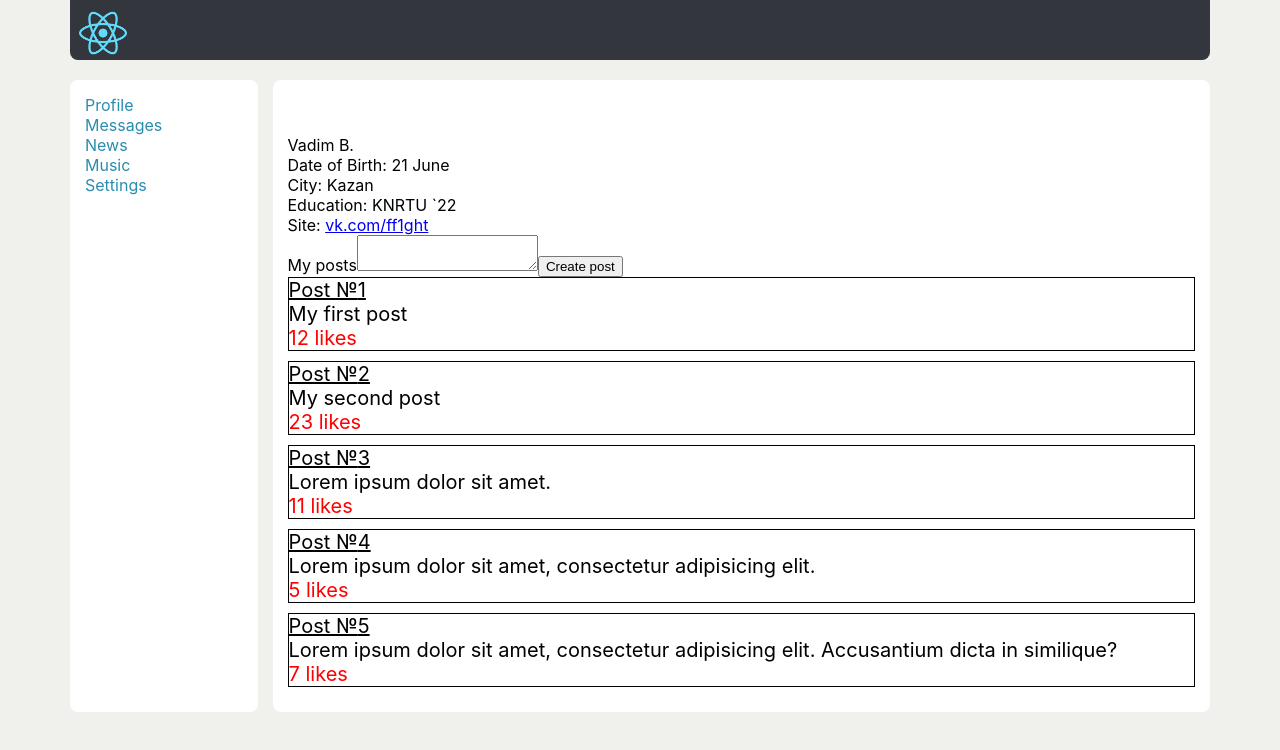
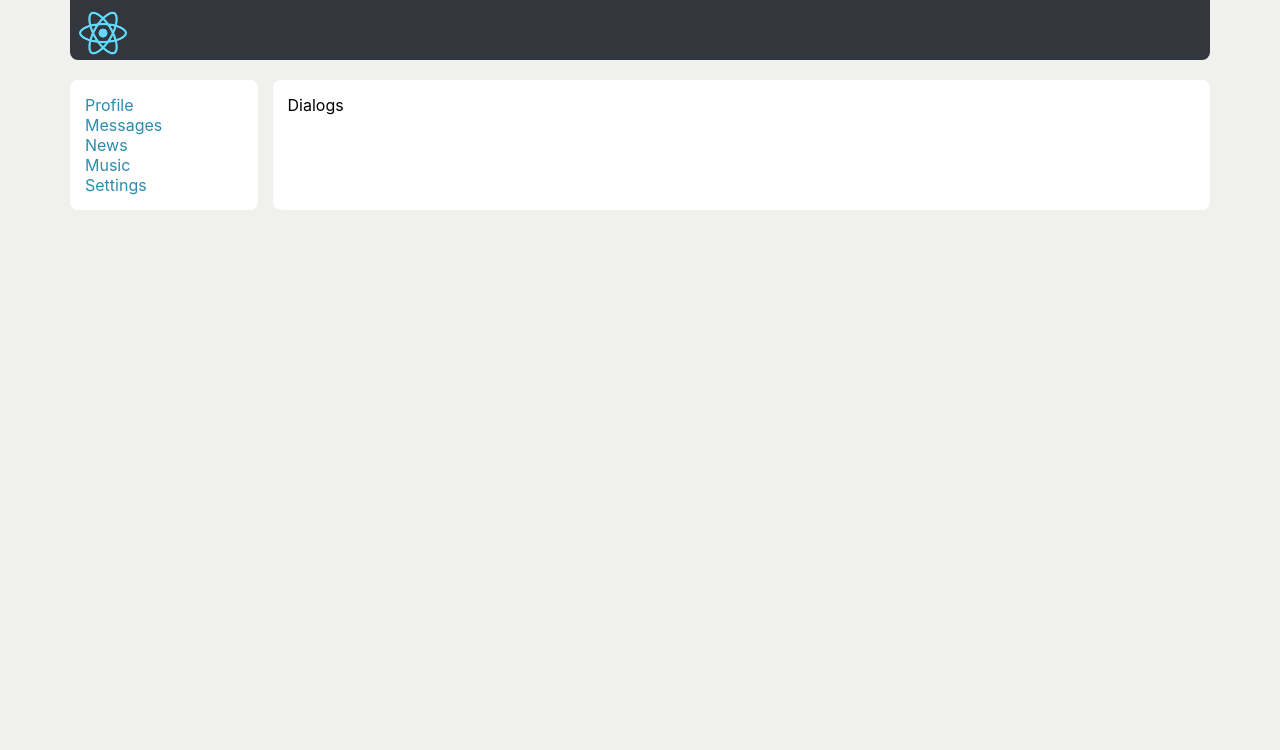
Before and after one commit to vadim-feof/study-react, a React (Create React App) app: page /dialogs in a window 1280 px wide. Shown: the top 750 px of the page. Built offline with nearby package versions, Linux system fonts and the light colour scheme.

Commit message:
18-19-added Dialogs, add route

```diff
--- a/package.json
+++ b/package.json
@@ -8,6 +8,7 @@
     "@testing-library/user-event": "^13.5.0",
     "react": "^17.0.2",
     "react-dom": "^17.0.2",
+    "react-router-dom": "^6.2.1",
     "react-scripts": "5.0.0",
     "web-vitals": "^2.1.4"
   },
--- a/src/App.css
+++ b/src/App.css
@@ -25,3 +25,10 @@ body {
     gap: 20px 15px;
     /* grid-auto-rows: minmax(200px, auto);   */
 }
+
+.App-content {
+    grid-area: content;
+    background-color: var(--main-color);
+    border-radius: 8px;
+    padding: 15px;
+}
--- a/src/App.js
+++ b/src/App.js
@@ -2,16 +2,25 @@ import './App.css';
 import Header from './components/Header/Header';
 import Profile from './components/Profile/Profile';
 import Sidebar from './components/Sidebar/Sidebar';
+import Dialogs from "./components/Dialogs/Dialogs";
+import {BrowserRouter, Route, Routes} from "react-router-dom";
 
 /* http://preview.themeforest.net/item/buddy-multipurpose-wordpressbuddypress-theme/full_screen_preview/3506362?_ga=2.214380447.908696352.1643398348-404296411.1634847135
 */
 function App() {
     return (
-        <div className='App'>
-            <Header />
-            <Sidebar />
-            <Profile />
-        </div>
+        <BrowserRouter>
+            <div className='App'>
+                <Header />
+                <Sidebar />
+                <div className="App-content">
+                    <Routes>
+                        <Route path='/profile' element={<Profile />} />
+                        <Route path='/dialogs' element={<Dialogs />} />
+                    </Routes>
+                </div>
+            </div>
+        </BrowserRouter>
     );
 }
 
--- /dev/null
+++ b/src/components/Dialogs/Dialogs.jsx
@@ -0,0 +1,12 @@
+import React from 'react';
+import classes from './Dialogs.module.css';
+
+const Dialogs = () => {
+    return (
+        <div>
+            Dialogs
+        </div>
+    );
+}
+
+export default Dialogs;
--- a/src/components/Profile/Profile.jsx
+++ b/src/components/Profile/Profile.jsx
@@ -4,7 +4,7 @@ import Posts from "./Posts/Posts";
 
 const Profile = () => {
     return (
-        <div className={classes.content}>
+        <div>
             <div className={classes.header}>
                 <img src='' />
             </div>
--- a/src/components/Profile/Profile.module.css
+++ b/src/components/Profile/Profile.module.css
@@ -1,10 +1,3 @@
-.content {
-    grid-area: content;
-    background-color: var(--main-color);
-    border-radius: 8px;
-    padding: 15px;
-}
-
 .header {
 
 }
--- a/src/components/Sidebar/Sidebar.jsx
+++ b/src/components/Sidebar/Sidebar.jsx
@@ -5,10 +5,10 @@ const Sidebar = () => {
     return (
         <nav className={classes.sidebar}>
             <div className={classes.item}>
-                <a href='#'>Profile</a>
+                <a href='/profile'>Profile</a>
             </div>
             <div className={classes.item}>
-                <a href='#'>Messages</a>
+                <a href='/dialogs'>Messages</a>
             </div>
             <div className={classes.item}>
                 <a href='#'>News</a>
```
Also changed, not shown: src/components/Dialogs/Dialogs.module.css (added), 1 other file (tests, documents, lock files or other folders).
